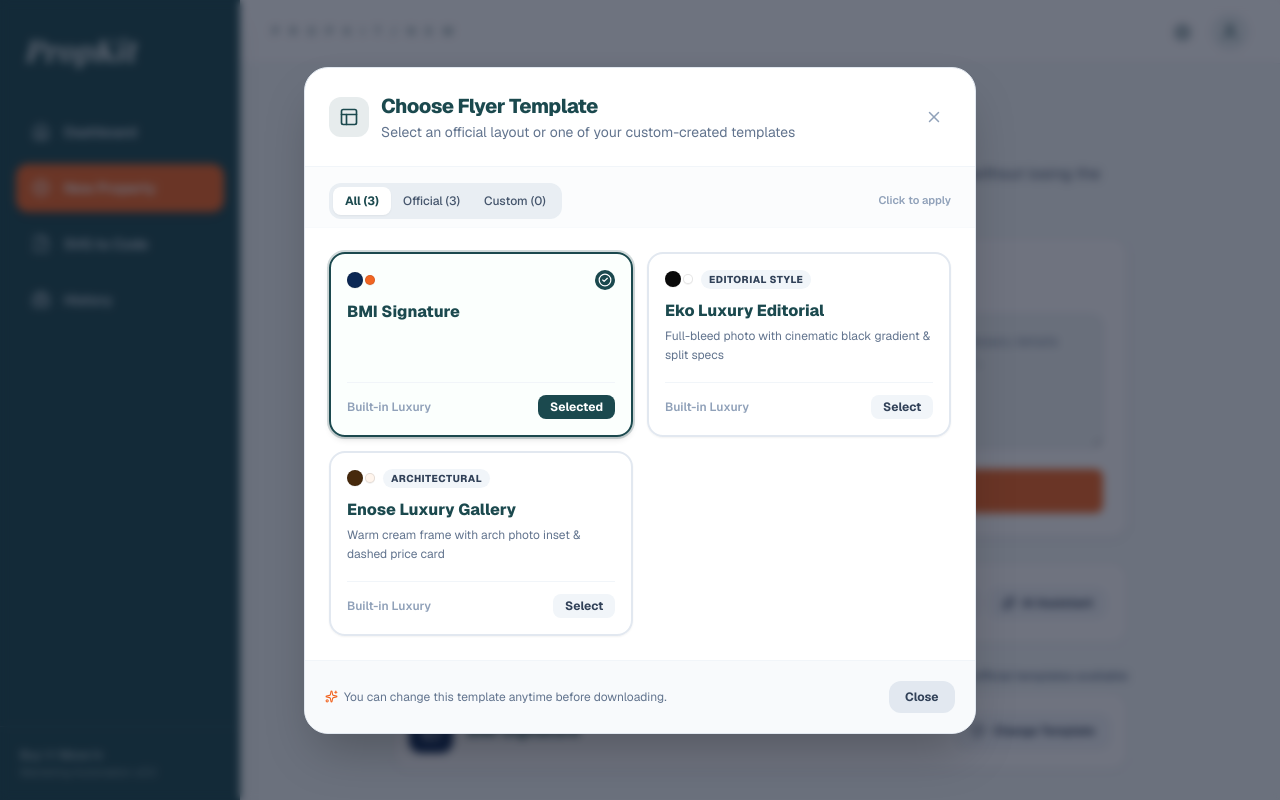
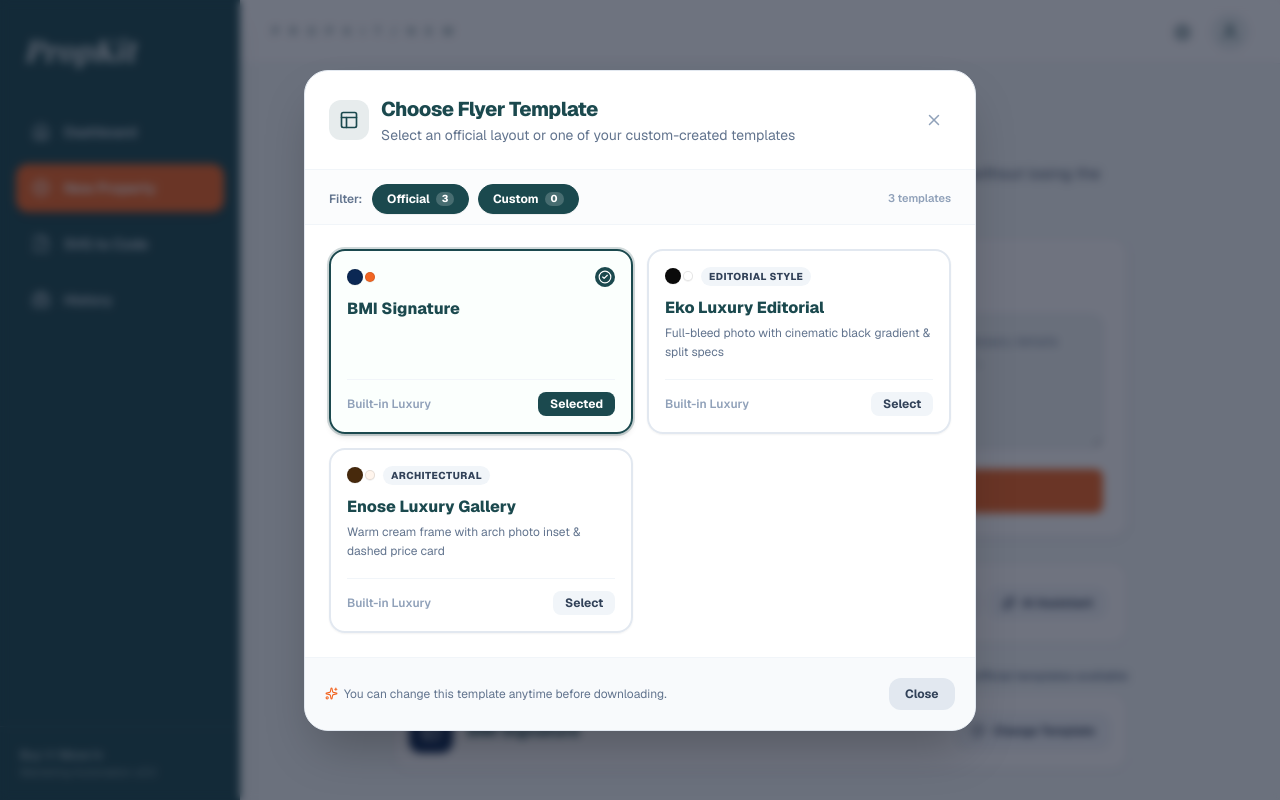
Before and after one commit to abrahamisaiah129/flier-templating-generator, a Next.js app in the folder template_generator/: page / in a window 1280 px wide. Both pictures are taken after a click on the button "Change Template". Shown: the top 800 px of the page. Built offline with nearby package versions, Linux system fonts and the light colour scheme; a web font is replaced by a local one.

Commit message:
feat: selectable option tags for official and custom templates with storage deletion

```diff
--- a/template_generator/components/ReviewAndKitView.tsx
+++ b/template_generator/components/ReviewAndKitView.tsx
@@ -15,12 +15,13 @@ import {
   FolderArchive,
   Eye,
   Images,
+  Trash2,
 } from "lucide-react";
 import { PropertyData, AppSettings, UploadedImage, PropertyItem, TemplateId, CustomTemplateItem } from "../types/propkit";
 import { FlyerCanvas, svgToPngBlob } from "./FlyerCanvas";
 import { EMPTY_FIELD, TEMPLATES_CONFIG } from "../utils/constants";
 import { generateCaption } from "../utils/extractor";
-import { getStoredCustomTemplates } from "../utils/storage";
+import { getStoredCustomTemplates, deleteStoredCustomTemplate } from "../utils/storage";
 
 interface ReviewAndKitViewProps {
   initialStep: "review" | "kit";
@@ -59,16 +60,34 @@ export function ReviewAndKitView({
 }: ReviewAndKitViewProps) {
   const [step, setStep] = useState<"review" | "kit">(initialStep);
   const [data, setData] = useState<PropertyData>(initialData);
-  const [customTemplates] = useState<CustomTemplateItem[]>(() =>
+  const [customTemplates, setCustomTemplates] = useState<CustomTemplateItem[]>(() =>
     typeof window !== "undefined" ? getStoredCustomTemplates() : []
   );
   const [selectedTemplate, setSelectedTemplate] = useState<TemplateId>(
     initialTemplateId || "bmi"
   );
+  const [selectedCategories, setSelectedCategories] = useState<Set<"official" | "custom">>(
+    new Set(["official", "custom"])
+  );
 
-  const allAvailableTemplates = [
-    ...TEMPLATES_CONFIG.map((t) => ({ ...t, isCustom: false })),
-    ...customTemplates.map((c) => ({
+  const toggleCategory = (cat: "official" | "custom") => {
+    setSelectedCategories((prev) => {
+      const next = new Set(prev);
+      if (next.has(cat)) {
+        if (next.size === 1) {
+          const other = cat === "official" ? "custom" : "official";
+          return new Set([other]);
+        }
+        next.delete(cat);
+      } else {
+        next.add(cat);
+      }
+      return next;
+    });
+  };
+
+  const officialTemplates = TEMPLATES_CONFIG.map((t) => ({ ...t, isCustom: false }));
+  const userTemplates = customTemplates.map((c) => ({
     id: c.id,
     name: c.name,
     badge: c.badge || "Custom",
@@ -77,8 +96,25 @@ export function ReviewAndKitView({
     description: c.description,
     isCustom: true,
     svgMarkup: c.svgMarkup,
-    })),
+  }));
+
+  const allAvailableTemplates = [...officialTemplates, ...userTemplates];
+
+  const displayedTemplates = [
+    ...(selectedCategories.has("official") ? officialTemplates : []),
+    ...(selectedCategories.has("custom") ? userTemplates : []),
   ];
+
+  const handleDeleteCustomTemplate = (e: React.MouseEvent, id: string) => {
+    e.stopPropagation();
+    if (typeof window !== "undefined" && confirm("Are you sure you want to delete this custom template?")) {
+      deleteStoredCustomTemplate(id);
+      setCustomTemplates(getStoredCustomTemplates());
+      if (selectedTemplate === id) {
+        setSelectedTemplate("bmi");
+      }
+    }
+  };
 
   const currentSelectedCustomTemplate = customTemplates.find(
     (t) => t.id === selectedTemplate
@@ -755,27 +791,68 @@ export function ReviewAndKitView({
 
           {/* Template Selection Switcher (Official + Saved Custom Templates) */}
           <div className="bg-white p-3.5 rounded-2xl border border-slate-200/80 shadow-xs space-y-2.5">
-            <div className="flex items-center justify-between">
+            <div className="flex items-center justify-between flex-wrap gap-2">
               <div className="flex items-center gap-1.5">
                 <Layout size={14} className="text-[#1B494E]" />
                 <span className="text-[11px] font-black uppercase tracking-wider text-[#1B494E]">
                   Choose Flyer Template
                 </span>
               </div>
-              <span className="text-[10px] font-bold px-2 py-0.5 rounded-full bg-slate-100 text-slate-500">
-                {allAvailableTemplates.length} Templates {customTemplates.length > 0 ? `(${customTemplates.length} Custom)` : ""}
+
+              {/* Option Tags for Official and Custom */}
+              <div className="flex items-center gap-1.5">
+                <button
+                  type="button"
+                  onClick={() => toggleCategory("official")}
+                  className={`px-2.5 py-1 rounded-full text-[11px] font-bold transition-all duration-150 cursor-pointer flex items-center gap-1 border shadow-2xs ${
+                    selectedCategories.has("official")
+                      ? "bg-[#1B494E] text-white border-[#1B494E]"
+                      : "bg-white text-slate-600 border-slate-200 hover:border-slate-300 hover:bg-slate-50"
+                  }`}
+                >
+                  <span>Official</span>
+                  <span
+                    className={`px-1.5 py-0.2 rounded-full text-[9px] font-extrabold ${
+                      selectedCategories.has("official")
+                        ? "bg-white/20 text-white"
+                        : "bg-slate-100 text-slate-500"
+                    }`}
+                  >
+                    {officialTemplates.length}
                   </span>
+                </button>
+
+                <button
+                  type="button"
+                  onClick={() => toggleCategory("custom")}
+                  className={`px-2.5 py-1 rounded-full text-[11px] font-bold transition-all duration-150 cursor-pointer flex items-center gap-1 border shadow-2xs ${
+                    selectedCategories.has("custom")
+                      ? "bg-[#1B494E] text-white border-[#1B494E]"
+                      : "bg-white text-slate-600 border-slate-200 hover:border-slate-300 hover:bg-slate-50"
+                  }`}
+                >
+                  <span>Custom</span>
+                  <span
+                    className={`px-1.5 py-0.2 rounded-full text-[9px] font-extrabold ${
+                      selectedCategories.has("custom")
+                        ? "bg-white/20 text-white"
+                        : "bg-slate-100 text-slate-500"
+                    }`}
+                  >
+                    {userTemplates.length}
+                  </span>
+                </button>
+              </div>
             </div>
 
-            <div className={`grid ${allAvailableTemplates.length > 3 ? "grid-cols-2 sm:grid-cols-3 max-h-[280px] overflow-y-auto pr-1" : "grid-cols-3"} gap-2`}>
-              {allAvailableTemplates.map((tmpl) => {
+            <div className={`grid ${displayedTemplates.length > 3 ? "grid-cols-2 sm:grid-cols-3 max-h-[280px] overflow-y-auto pr-1" : "grid-cols-3"} gap-2`}>
+              {displayedTemplates.map((tmpl) => {
                 const isSelected = selectedTemplate === tmpl.id;
                 return (
-                  <button
+                  <div
                     key={tmpl.id}
-                    type="button"
                     onClick={() => setSelectedTemplate(tmpl.id)}
-                    className={`p-2.5 rounded-xl border text-left cursor-pointer transition-transform duration-120 active:scale-[0.98] ${
+                    className={`p-2.5 rounded-xl border text-left cursor-pointer transition-transform duration-120 active:scale-[0.98] relative group ${
                       isSelected
                         ? "border-[#1B494E] bg-[#1B494E]/5 ring-2 ring-[#1B494E]/20 shadow-xs"
                         : "border-slate-200 bg-white hover:border-slate-300 hover:bg-slate-50/70"
@@ -791,19 +868,35 @@ export function ReviewAndKitView({
                               : tmpl.accentColor,
                         }}
                       />
+                      <div className="flex items-center gap-1">
+                        {tmpl.badge ? (
                           <span className={`text-[9px] font-extrabold uppercase px-1 py-0.2 rounded ${
                             tmpl.isCustom ? "bg-orange-100 text-[#F26522]" : "bg-slate-100 text-slate-600"
                           }`}>
                             {tmpl.badge}
                           </span>
+                        ) : null}
+                        {tmpl.isCustom && (
+                          <button
+                            type="button"
+                            onClick={(e) => handleDeleteCustomTemplate(e, tmpl.id)}
+                            title="Delete custom template"
+                            className="p-1 rounded text-slate-400 hover:text-red-600 hover:bg-red-50 transition-colors cursor-pointer"
+                          >
+                            <Trash2 size={11} />
+                          </button>
+                        )}
+                      </div>
                     </div>
                     <div className="text-xs font-extrabold text-[#1B494E] truncate">
                       {tmpl.name}
                     </div>
+                    {tmpl.description ? (
                       <div className="text-[10px] text-slate-500 line-clamp-1 mt-0.5">
                         {tmpl.description}
                       </div>
-                  </button>
+                    ) : null}
+                  </div>
                 );
               })}
             </div>
--- a/template_generator/components/TemplateSelectorModal.tsx
+++ b/template_generator/components/TemplateSelectorModal.tsx
@@ -23,7 +23,9 @@ export function TemplateSelectorModal({
   title = "Choose Flyer Template",
   subtitle = "Select an official layout or one of your custom-created templates",
 }: TemplateSelectorModalProps) {
-  const [activeTab, setActiveTab] = useState<"all" | "official" | "custom">("all");
+  const [selectedCategories, setSelectedCategories] = useState<Set<"official" | "custom">>(
+    new Set(["official", "custom"])
+  );
   const [customTemplates, setCustomTemplates] = useState<CustomTemplateItem[]>(() =>
     typeof window !== "undefined" ? getStoredCustomTemplates() : []
   );
@@ -50,12 +52,26 @@ export function TemplateSelectorModal({
     isCustom: true,
   }));
 
-  const displayedTemplates =
-    activeTab === "official"
-      ? officialTemplates
-      : activeTab === "custom"
-      ? userTemplates
-      : [...officialTemplates, ...userTemplates];
+  const toggleCategory = (cat: "official" | "custom") => {
+    setSelectedCategories((prev) => {
+      const next = new Set(prev);
+      if (next.has(cat)) {
+        if (next.size === 1) {
+          const other = cat === "official" ? "custom" : "official";
+          return new Set([other]);
+        }
+        next.delete(cat);
+      } else {
+        next.add(cat);
+      }
+      return next;
+    });
+  };
+
+  const displayedTemplates = [
+    ...(selectedCategories.has("official") ? officialTemplates : []),
+    ...(selectedCategories.has("custom") ? userTemplates : []),
+  ];
 
   const handleSelect = (id: TemplateId) => {
     onSelectTemplate(id);
@@ -95,46 +111,58 @@ export function TemplateSelectorModal({
           </button>
         </div>
 
-        {/* Tab Controls */}
-        <div className="px-5 sm:px-6 pt-4 pb-2 flex items-center justify-between border-b border-slate-50 bg-slate-50/50">
-          <div className="inline-flex rounded-xl bg-slate-200/70 p-1 text-xs font-medium">
+        {/* Option Tags Filter */}
+        <div className="px-5 sm:px-6 pt-3.5 pb-2.5 flex items-center justify-between border-b border-slate-100 bg-slate-50/60">
+          <div className="flex items-center gap-2 flex-wrap">
+            <span className="text-xs font-semibold text-slate-500 mr-0.5">Filter:</span>
+
+            {/* Official Option Tag */}
             <button
               type="button"
-              onClick={() => setActiveTab("all")}
-              className={`px-3 py-1.5 rounded-lg transition-all cursor-pointer ${
-                activeTab === "all"
-                  ? "bg-white text-[#1B494E] font-bold shadow-xs"
-                  : "text-slate-600 hover:text-slate-900"
+              onClick={() => toggleCategory("official")}
+              className={`px-3.5 py-1.5 rounded-full text-xs font-bold transition-all duration-150 ease-out cursor-pointer flex items-center gap-1.5 border shadow-2xs ${
+                selectedCategories.has("official")
+                  ? "bg-[#1B494E] text-white border-[#1B494E]"
+                  : "bg-white text-slate-600 border-slate-200 hover:border-slate-300 hover:bg-slate-50"
               }`}
             >
-              All ({officialTemplates.length + userTemplates.length})
+              <span>Official</span>
+              <span
+                className={`px-1.5 py-0.2 rounded-full text-[10px] font-extrabold ${
+                  selectedCategories.has("official")
+                    ? "bg-white/20 text-white"
+                    : "bg-slate-100 text-slate-500"
+                }`}
+              >
+                {officialTemplates.length}
+              </span>
             </button>
+
+            {/* Custom Option Tag */}
             <button
               type="button"
-              onClick={() => setActiveTab("official")}
-              className={`px-3 py-1.5 rounded-lg transition-all cursor-pointer ${
-                activeTab === "official"
-                  ? "bg-white text-[#1B494E] font-bold shadow-xs"
-                  : "text-slate-600 hover:text-slate-900"
+              onClick={() => toggleCategory("custom")}
+              className={`px-3.5 py-1.5 rounded-full text-xs font-bold transition-all duration-150 ease-out cursor-pointer flex items-center gap-1.5 border shadow-2xs ${
+                selectedCategories.has("custom")
+                  ? "bg-[#1B494E] text-white border-[#1B494E]"
+                  : "bg-white text-slate-600 border-slate-200 hover:border-slate-300 hover:bg-slate-50"
               }`}
             >
-              Official ({officialTemplates.length})
-            </button>
-            <button
-              type="button"
-              onClick={() => setActiveTab("custom")}
-              className={`px-3 py-1.5 rounded-lg transition-all cursor-pointer ${
-                activeTab === "custom"
-                  ? "bg-white text-[#1B494E] font-bold shadow-xs"
-                  : "text-slate-600 hover:text-slate-900"
-              }`}
-            >
-              Custom ({userTemplates.length})
+              <span>Custom</span>
+              <span
+                className={`px-1.5 py-0.2 rounded-full text-[10px] font-extrabold ${
+                  selectedCategories.has("custom")
+                    ? "bg-white/20 text-white"
+                    : "bg-slate-100 text-slate-500"
+                }`}
+              >
+                {userTemplates.length}
+              </span>
             </button>
           </div>
 
           <span className="text-[11px] font-semibold text-slate-400 hidden sm:inline">
-            Click to apply
+            {displayedTemplates.length} {displayedTemplates.length === 1 ? "template" : "templates"}
           </span>
         </div>
 
@@ -143,11 +171,17 @@ export function TemplateSelectorModal({
           {displayedTemplates.length === 0 ? (
             <div className="p-10 text-center rounded-2xl border-2 border-dashed border-slate-200">
               <Wand2 size={32} className="mx-auto text-slate-300 mb-2" />
-              <p className="text-sm font-bold text-slate-700">No custom templates yet</p>
+              <p className="text-sm font-bold text-slate-700">No templates match filter</p>
               <p className="text-xs text-slate-500 mt-1 max-w-sm mx-auto">
-                Paste vector code into the &ldquo;SVG to Code&rdquo; generator to add your own custom
-                flyer designs to your library.
+                Click the &ldquo;Official&rdquo; or &ldquo;Custom&rdquo; option tags above to display templates.
               </p>
+              <button
+                type="button"
+                onClick={() => setSelectedCategories(new Set(["official", "custom"]))}
+                className="mt-3 px-3.5 py-1.5 rounded-lg bg-[#1B494E] text-white text-xs font-bold hover:bg-[#14383C] transition-colors cursor-pointer"
+              >
+                Select Both Tags
+              </button>
             </div>
           ) : (
             <div className="grid grid-cols-1 sm:grid-cols-2 gap-3.5">
```
Lines whose indentation alone changed are shown as unchanged.
